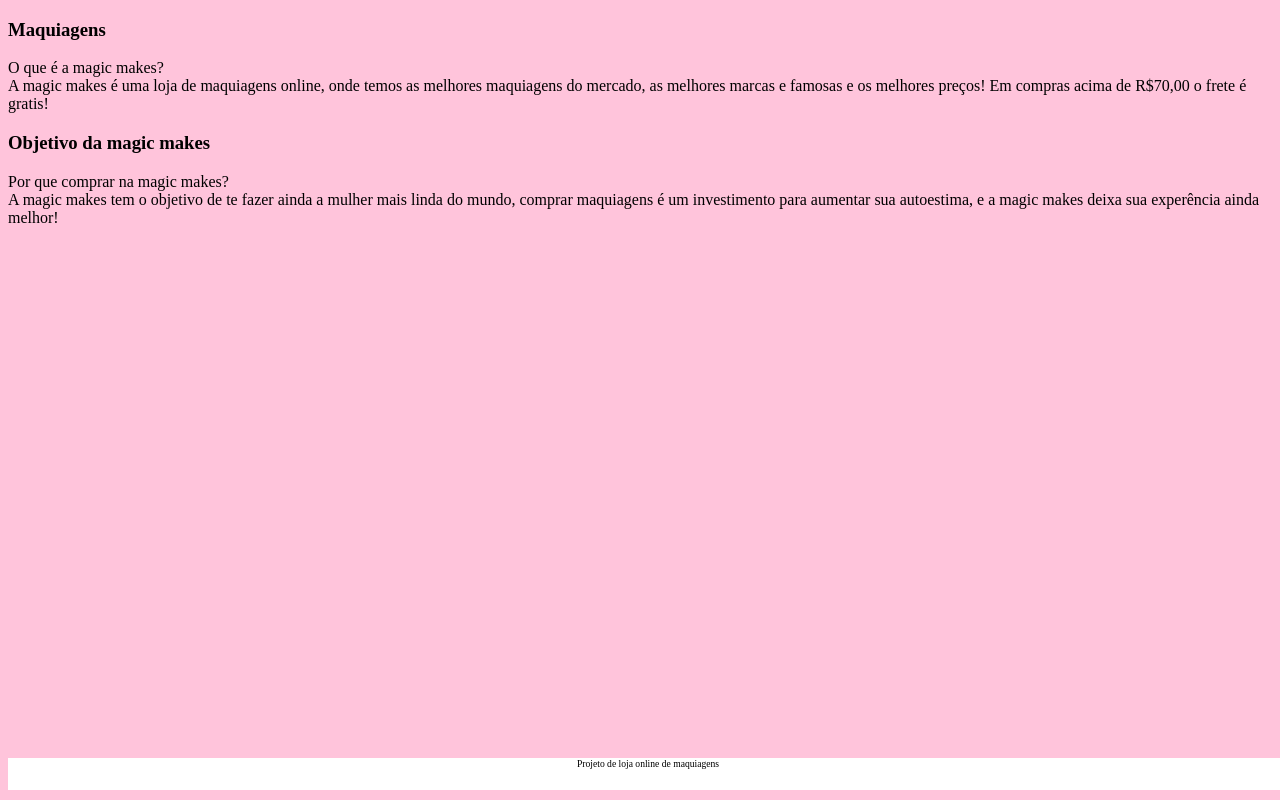
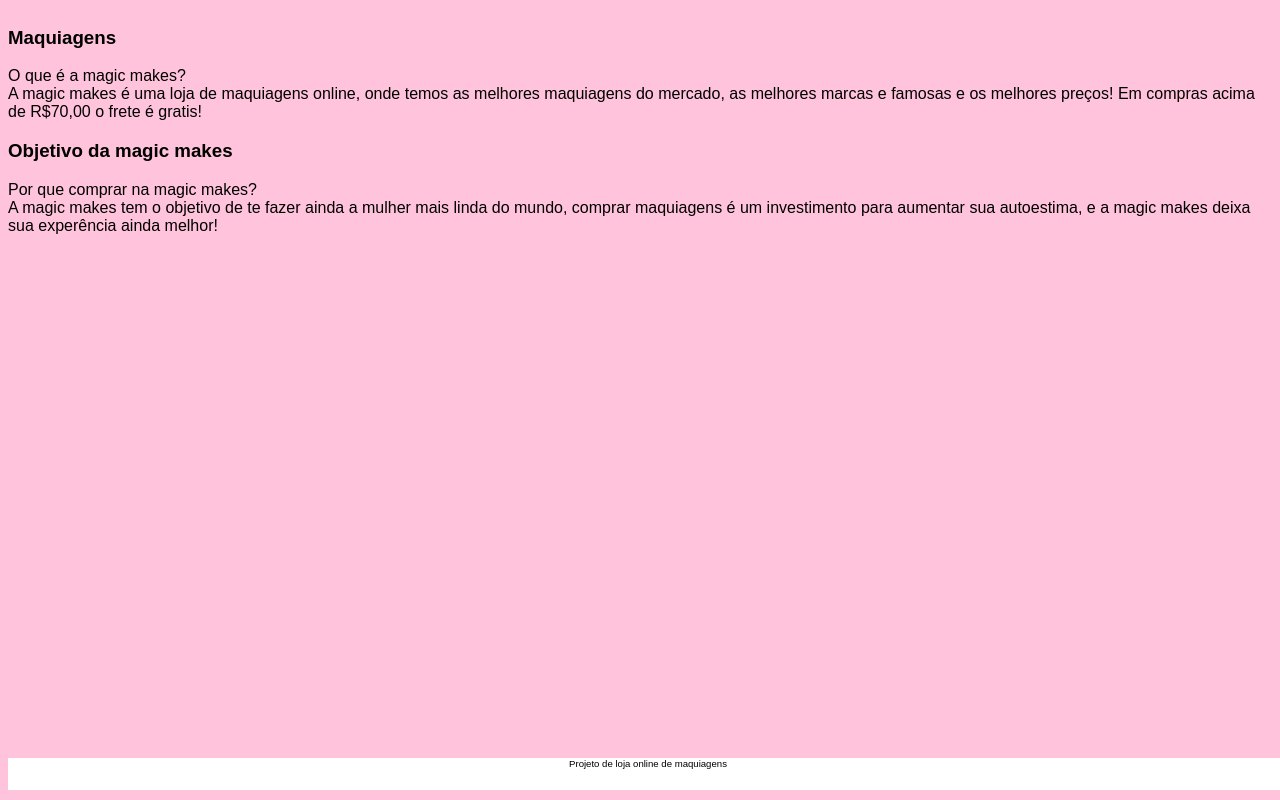
Before and after one commit to anabarbosa08/projeto-final-matematica-II, a plain HTML site: page index.html in a window 1280 px wide. Drawn offline with Linux system fonts and the light colour scheme; files that its build step writes are made by us from their sources.

Commit message:
Add files via upload

```diff
--- a/style.css
+++ b/style.css
@@ -4,6 +4,7 @@ body {
 footer p {
     text-align: center;
     font-size: 0.6rem;
+    margin-top; 0.5rem;
     background-color: white;
     color: black;
     position: fixed;
@@ -13,5 +14,11 @@ font-size: 0.6rem;
 }
 body {
             background-color: rgb(255, 196, 219);
-            font-family: Bai Jamjuree;
+            font-family: Arial, Helvetica, sans-serif;
             }
+            #container {
+                display: flex;
+            }
+            .cartao {
+                margin; 1rem 1rem;
+            }
```
Lines whose indentation alone changed are shown as unchanged.
